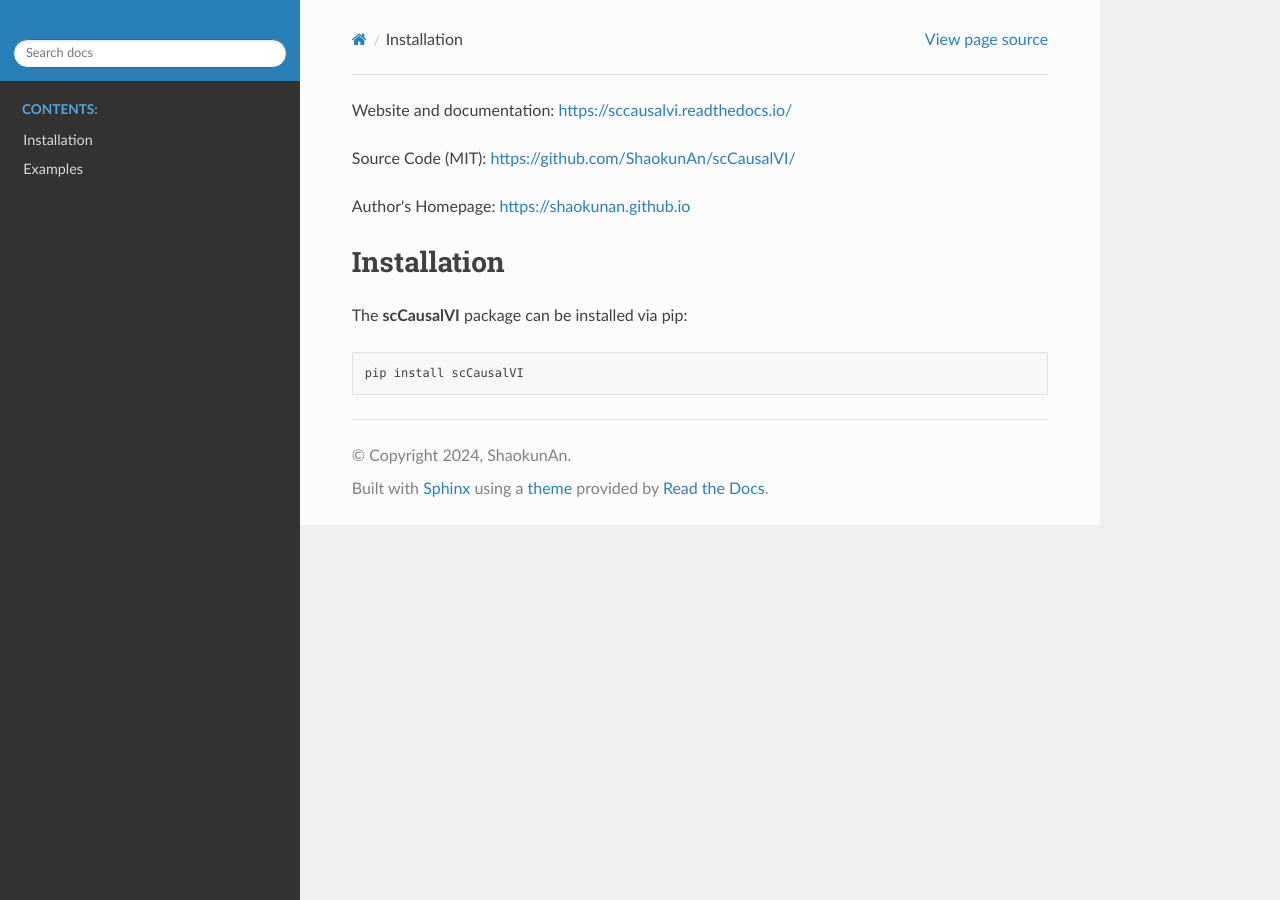
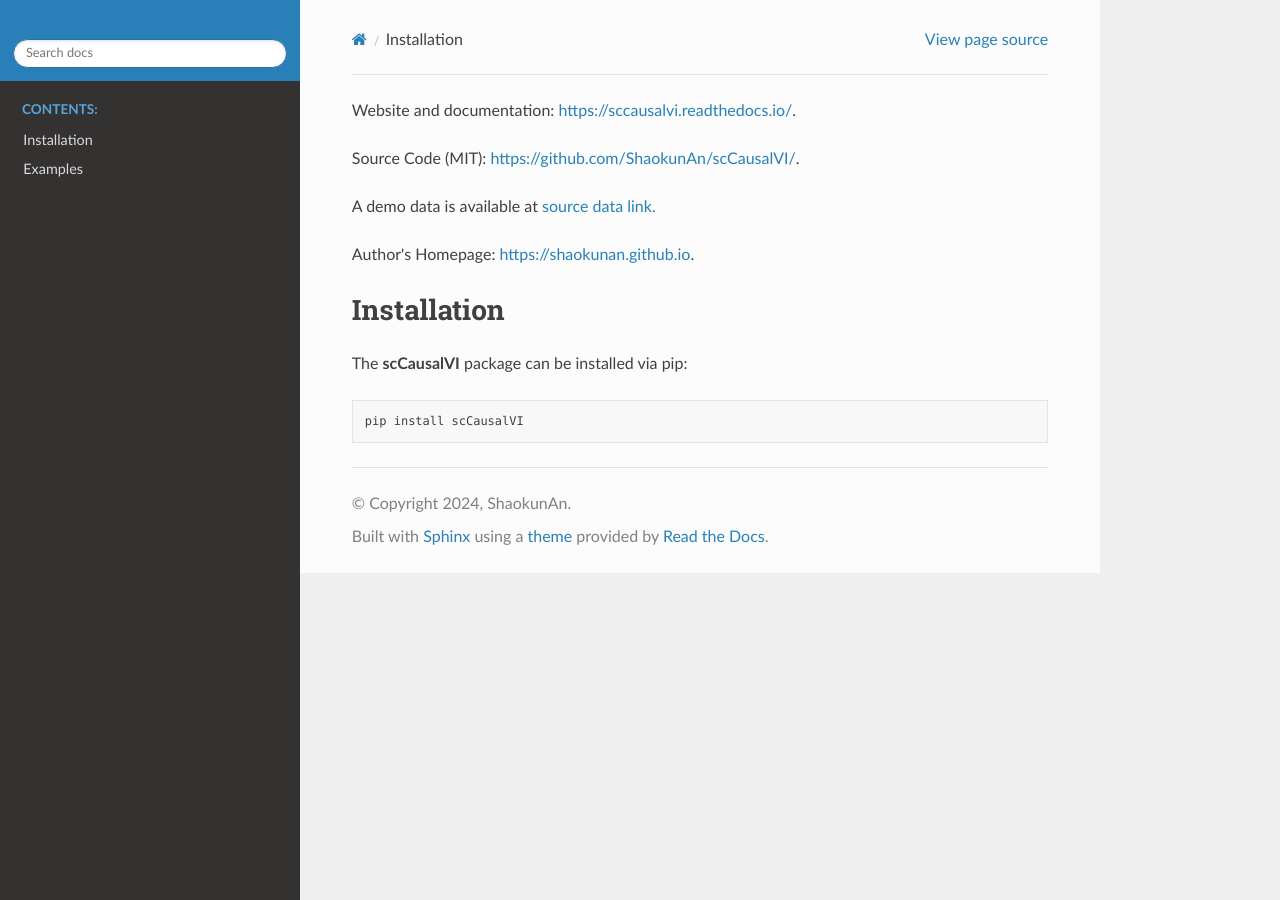
Before and after one commit to elmella/scCausalVI, a Sphinx documentation site: the page built from docs/source/README.md, in a window 1280 px wide. Built offline with Sphinx 7.4.7 and the Read the Docs theme 3.1.0, drawn with Linux system fonts in a browser that asks for light colours; pages that are not in the unit, such as notebooks, are missing from menus.

Commit message:
add demo data

```diff
--- a/docs/source/README.md
+++ b/docs/source/README.md
@@ -1,9 +1,11 @@
-Website and documentation: [https://sccausalvi.readthedocs.io/](https://sccausalvi.readthedocs.io/)
+Website and documentation: [https://sccausalvi.readthedocs.io/](https://sccausalvi.readthedocs.io/).
 
-Source Code (MIT): [https://github.com/ShaokunAn/scCausalVI/](https://github.com/ShaokunAn/scCausalVI/)
+Source Code (MIT): [https://github.com/ShaokunAn/scCausalVI/](https://github.com/ShaokunAn/scCausalVI/).
+
+A demo data is available at [source data link.](https://drive.google.com/drive/folders/1g0wKdN6cBX2Z3MZW1y-Yof1H7mh8WXVT?usp=share_link)
 
 
-Author's Homepage: [https://shaokunan.github.io](https://shaokunan.github.io)
+Author's Homepage: [https://shaokunan.github.io](https://shaokunan.github.io).
 
 ## Installation
 
```
